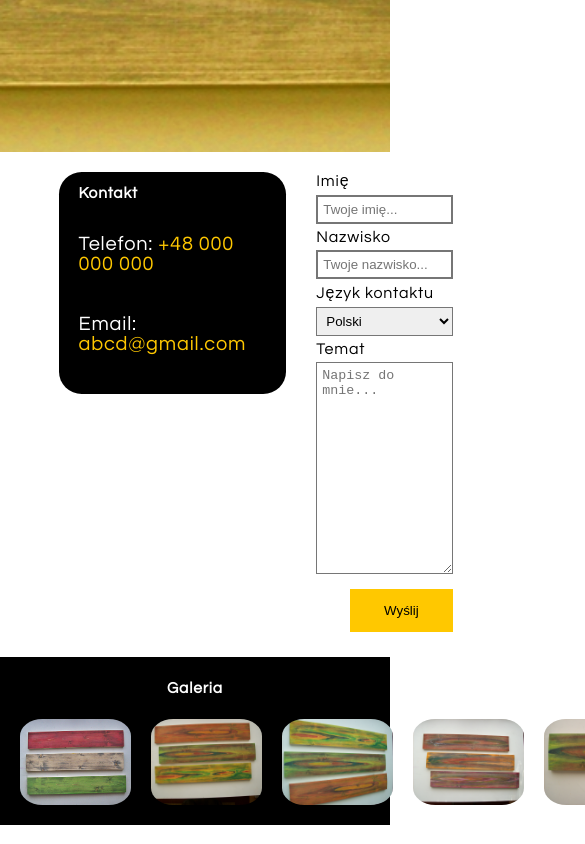
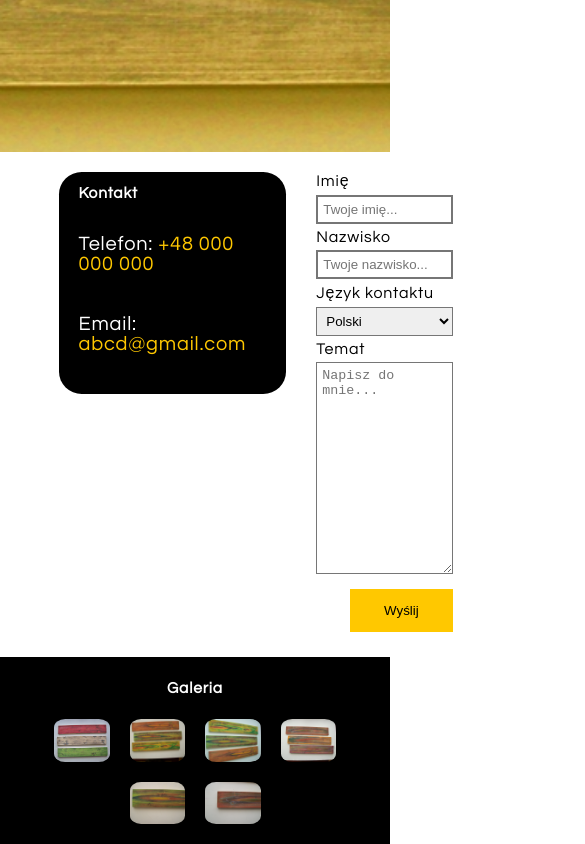
Before and after one commit to Nezxie/Woodworkshop-Portfolio-Page, a plain HTML site: page index.html in a window 390 px wide. Shown: the part 1138-1982 px from the top of the page, 585 px wide, since content can reach past the window. Drawn offline with Linux system fonts and the light colour scheme.

Commit message:
Fixed problem on chrome and overflowing pictures in "Gallery"
I tested it on chrome &  firefox and on chrome mobile, everything seems to be ok more or less, so i may proceed to js

```diff
--- a/index.html
+++ b/index.html
@@ -1,5 +1,5 @@
 <!DOCTYPE html>
-<html lang="en">
+<html>
 <head>
     <meta charset="UTF-8">
     <meta lang="pl-PL">
@@ -14,6 +14,7 @@
             <h1>Handmade Drewniane Fantazje AZ</h1>
         </div>
         <div class="topContainer" >
+
             <p>Opis kim jestem czym się zajmuje
                 Lorem ipsum dolor sit amet, consectetur adipiscing
                  elit, sed do eiusmod tempor incididunt ut labore et
--- a/styles.css
+++ b/styles.css
@@ -14,7 +14,7 @@ body{
 .midText,
 .bottomContainer{
     width: 70%;
-    max-width: 1200px;
+
     margin: 0 auto;
 }
 .header{
@@ -85,6 +85,8 @@ body{
 .gallery{
     display:flex;
     flex:0 1 auto;
+    flex-wrap: wrap;
+    justify-content: center;
 
 }
 .footer{
@@ -95,7 +97,8 @@ body{
 }
 
 img{
-    width: 30%;
+    width: 15%;
+    min-width: 0.3vw;
     margin:10px;
     border-radius: 20%;
     transition: 0.2s;
```
